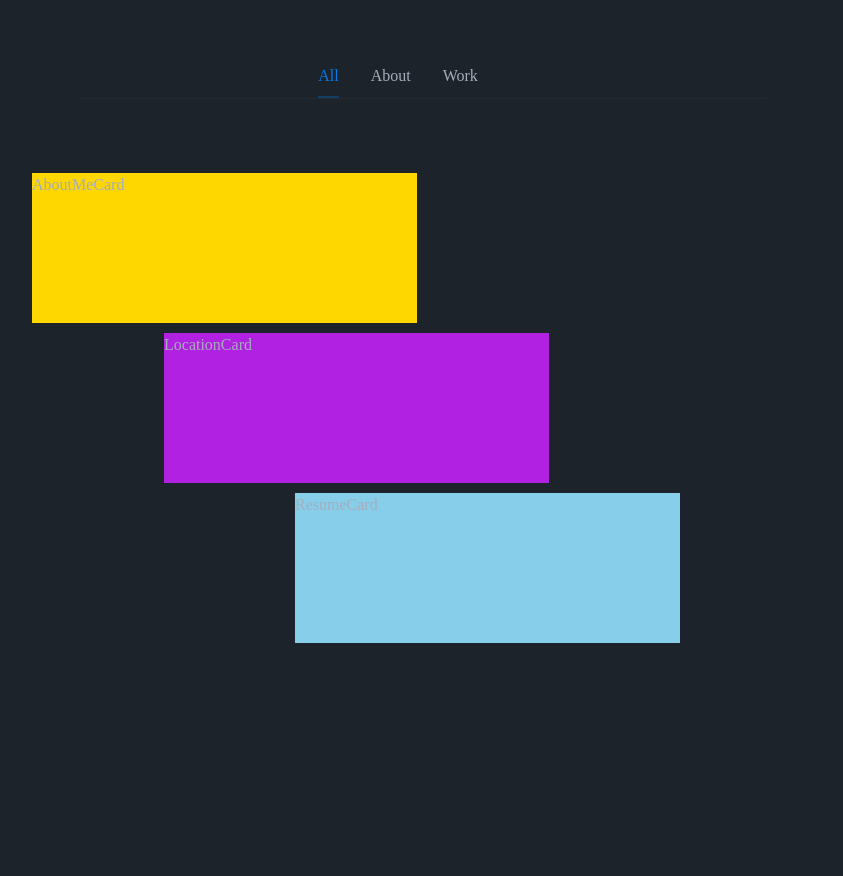
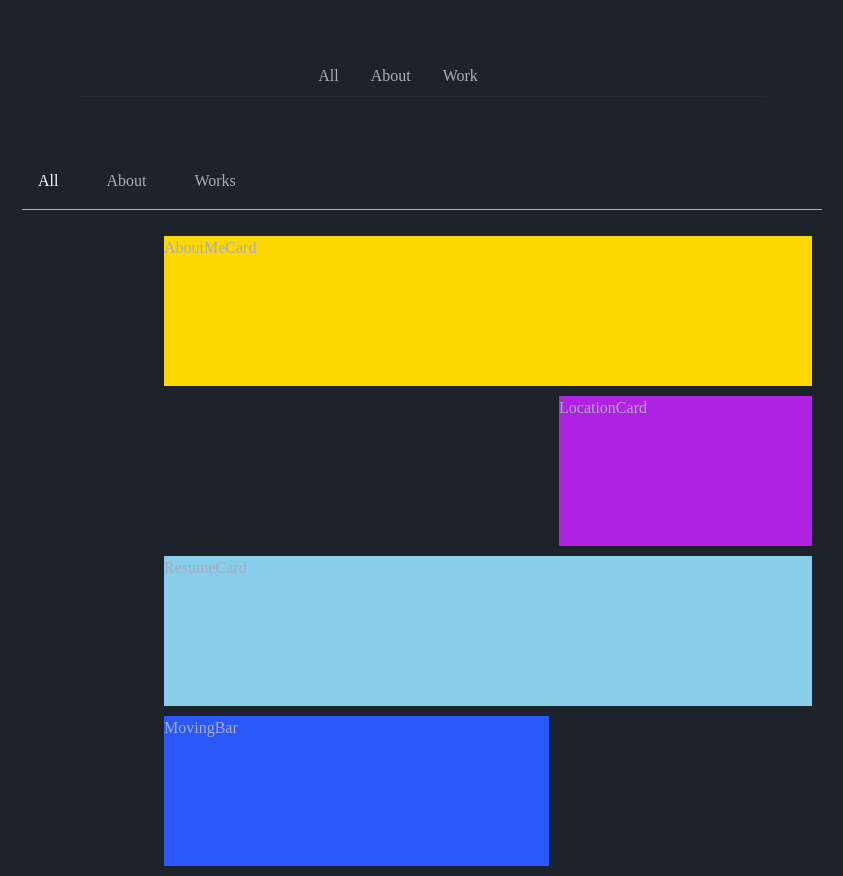
Before and after one commit to SalimiDev/portfolio-2025, a Next.js app: page / in a window 1280 px wide. Shown: the whole page, without its empty margins (218-1061 px from the left). Before the commit the page ends 800 px from the top, so only its background shows below. Built offline with nearby package versions, Linux system fonts and the light colour scheme.

Commit message:
Implement layouts of grid cards

```diff
--- a/src/app/(draggable-grid-view)/_components/draggable-card.tsx
+++ b/src/app/(draggable-grid-view)/_components/draggable-card.tsx
@@ -4,11 +4,9 @@ import React, { Suspense } from 'react';
 
 import Loader from '@/app/_components/loader/loader';
 
-type ComponentType = 'LocationCard' | 'ResumeCard' | 'AboutMeCard';
-
 interface DraggableItemProps {
     item: {
-        componentType: ComponentType;
+        componentType: DraggableComponent;
         settings?: Record<string, unknown>;
         link?: string; // Optional link field
         icon?: string; // Optional icon field
@@ -18,13 +16,12 @@ interface DraggableItemProps {
 const components = {
     ResumeCard: React.lazy(() => import('../../(grid-cards)/resume/resume-card')),
     LocationCard: React.lazy(() => import('../../(grid-cards)/location/location-card')),
-    AboutMeCard: React.lazy(() => import('../../(grid-cards)/about-me/about-me-card'))
+    AboutMeCard: React.lazy(() => import('../../(grid-cards)/about-me/about-me-card')),
+    MovingBarCard: React.lazy(() => import('../../(grid-cards)/moving-bar/moving-bar-card'))
 };
 
 const DraggableItem: React.FC<DraggableItemProps> = ({ item }) => {
-    console.log('🚀 ~ DraggableItem ~ item:', item);
     const ItemComponent = components[item.componentType] || null;
-    console.log('🚀 ~ DraggableItem ~ ItemComponent:', ItemComponent);
 
     return (
         <Suspense fallback={<Loader />}>
--- a/src/app/(draggable-grid-view)/_components/draggable-grid-view.tsx
+++ b/src/app/(draggable-grid-view)/_components/draggable-grid-view.tsx
@@ -1,6 +1,6 @@
 'use client';
 
-import React from 'react';
+import React, { useState } from 'react';
 
 import { draggableCardConfigs } from '../draggable-card-configs';
 import DraggableItem from './draggable-card';
@@ -12,21 +12,78 @@ interface DraggableGridProps {
     layoutProps?: ResponsiveProps;
 }
 
+interface TabLayout {
+    [key: string]: {
+        lg: Array<{
+            x: number;
+            y: number;
+            w: number;
+            h: number;
+            i: string;
+        }>;
+    };
+}
+
 const DraggableGrid: React.FC<DraggableGridProps> = ({ layoutProps }) => {
-    const generateLayout = () =>
+    const [activeTab, setActiveTab] = useState('all');
+
+    const generateAllLayout = () =>
         draggableCardConfigs.map((item, index) => ({
-            x: index % 4,
-            y: Math.floor(index / 4),
-            w: 3,
+            x: item.layout?.x || 4,
+            y: item.layout?.y || 2,
+            w: item.layout?.w || 3,
+            h: item.layout?.h || 4,
+            i: String(item.id),
+            color: item.color
+        }));
+
+    const generateAboutLayout = () =>
+        draggableCardConfigs.map((item, index) => ({
+            x: index % 2,
+            y: Math.floor(index / 2),
+            w: 6,
             h: 4,
             i: String(item.id)
         }));
 
+    const generateWorksLayout = () =>
+        draggableCardConfigs.map((item, index) => ({
+            x: 0,
+            y: index,
+            w: 12,
+            h: 4,
+            i: String(item.id)
+        }));
+
+    const [layout, setlayout] = useState(generateAllLayout());
+
+    const tabLayouts: TabLayout = {
+        all: { lg: generateAllLayout() },
+        about: { lg: generateAboutLayout() },
+        works: { lg: generateWorksLayout() }
+    };
+
     return (
+        <div className='space-y-4'>
+            {/* Navigation Tabs */}
+            <nav className='border-gray-200 flex space-x-4 border-b pb-2'>
+                {['all', 'about', 'works'].map((tab) => (
+                    <button
+                        key={tab}
+                        onClick={() => setActiveTab(tab)}
+                        className={`rounded-lg px-4 py-2 transition-colors ${
+                            activeTab === tab ? 'bg-blue-500 text-white' : 'bg-gray-100 hover:bg-gray-200'
+                        }`}>
+                        {tab.charAt(0).toUpperCase() + tab.slice(1)}
+                    </button>
+                ))}
+            </nav>
+
+            {/* Grid Layout */}
             <div className='relative'>
                 <ResponsiveGridLayout
                     className='layout'
-                layouts={{ lg: generateLayout() }}
+                    layouts={tabLayouts[activeTab]}
                     cols={{ lg: 12, md: 10, sm: 6, xs: 4, xxs: 2 }}
                     rowHeight={30}
                     {...layoutProps}>
@@ -37,6 +94,7 @@ const DraggableGrid: React.FC<DraggableGridProps> = ({ layoutProps }) => {
                     ))}
                 </ResponsiveGridLayout>
             </div>
+        </div>
     );
 };
 
--- a/src/app/(draggable-grid-view)/draggable-card-configs.ts
+++ b/src/app/(draggable-grid-view)/draggable-card-configs.ts
@@ -11,7 +11,13 @@ export const draggableCardConfigs: DraggableCardConfig[] = [
         color: '#FFD700',
         tags: ['Works'],
         link: '/about-me',
-        icon: 'user'
+        icon: 'user',
+        layout: {
+            x: 7,
+            y: 0,
+            w: 5,
+            h: 4
+        }
     },
     {
         id: 2,
@@ -23,7 +29,13 @@ export const draggableCardConfigs: DraggableCardConfig[] = [
         color: '#B2EE',
         tags: ['Works'],
         link: '/locations',
-        icon: 'location-pin'
+        icon: 'location-pin',
+        layout: {
+            x: 8,
+            y: 0,
+            w: 2,
+            h: 4
+        }
     },
     {
         id: 3,
@@ -38,6 +50,33 @@ export const draggableCardConfigs: DraggableCardConfig[] = [
         color: '#87CEEB',
         tags: ['About'],
         link: '/resume',
-        icon: 'file'
+        icon: 'file',
+        layout: {
+            x: 0,
+            y: 3,
+            w: 5,
+            h: 4
+        }
+    },
+    {
+        id: 4,
+        componentType: 'MovingBarCard',
+        settings: {
+            columns: ['Name', 'Age'],
+            data: [
+                ['Alice', 25],
+                ['Bob', 30]
+            ]
+        },
+        color: '#2b58fc',
+        tags: ['About'],
+        link: '/resume',
+        icon: 'file',
+        layout: {
+            x: 1,
+            y: 4,
+            w: 3,
+            h: 4
+        }
     }
 ];
--- a/src/app/(draggable-grid-view)/draggable-card-configs.type.ts
+++ b/src/app/(draggable-grid-view)/draggable-card-configs.type.ts
@@ -6,4 +6,10 @@ export interface DraggableCardConfig {
     tags: string[];
     link?: string;
     icon?: string;
+    layout?: {
+        x?: number;
+        y?: number;
+        w?: number;
+        h?: number;
+    };
 }
--- /dev/null
+++ b/src/app/(grid-cards)/moving-bar/moving-bar-card.tsx
@@ -0,0 +1,7 @@
+'use client';
+
+const MovingBar: React.FC = () => {
+    return <div className=''>MovingBar</div>;
+};
+
+export default MovingBar;
--- a/src/app/_components/header/top-navigation.tsx
+++ b/src/app/_components/header/top-navigation.tsx
@@ -1,29 +1,24 @@
 'use client';
 
-// because use want use usePathname for change style of active page
-import Link from 'next/link';
-import { usePathname } from 'next/navigation';
+import { useState } from 'react';
 
 export const TopNavigation: React.FC = () => {
+    const [isActive, setIsActive] = useState('');
     const menuItems: NavigationMenuItem[] = [
         { title: 'All', href: '/' },
         { title: 'About', href: '/about' },
         { title: 'Work', href: '/work' }
     ];
 
-    const pathname = usePathname();
-
     return (
         <ul className='mr-12 flex gap-x-8'>
             {menuItems.map((item) => {
-                const isActive = pathname === item.href;
-
                 return (
                     <li key={`navigation-${item.href}`}>
                         <button
-                            // href={item.href}
+                            onClick={() => setIsActive(item.title)}
                             className={`pb-2 transition-colors hover:text-primary ${
-                                isActive && 'border-b-2 dark:border-primary/30 dark:text-primary'
+                                isActive === item.title && 'border-b-2 dark:border-primary/30 dark:text-primary'
                             }`}>
                             {item.title}
                         </button>
--- a/src/types/draggable-component.types.ts
+++ b/src/types/draggable-component.types.ts
@@ -1 +1 @@
-type DraggableComponent = 'LocationCard' | 'ResumeCard' | 'AboutMeCard';
+type DraggableComponent = 'LocationCard' | 'ResumeCard' | 'AboutMeCard' | 'MovingBarCard';
```
Lines whose indentation alone changed are shown as unchanged.
